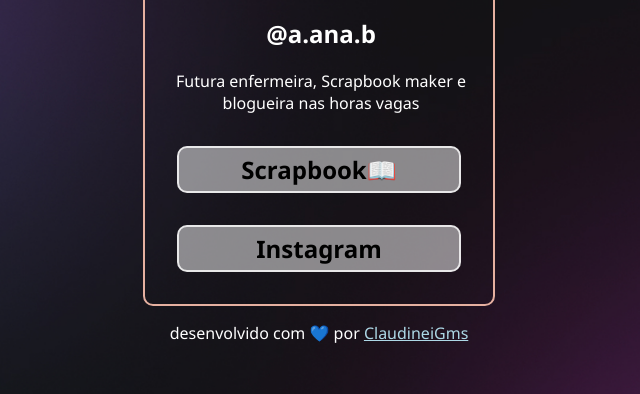
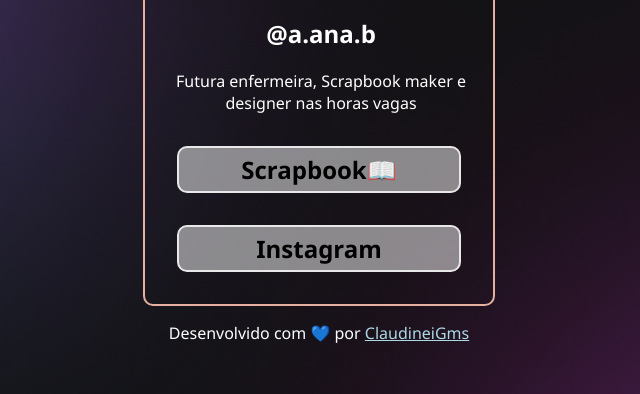
Before and after one commit to anacarolinebatista/mywebsite, a plain HTML site: page index.html in a window 1280 px wide. Shown: the part 181-575 px from the top of the page, 321-961 px from the left. Drawn offline with Linux system fonts and the light colour scheme.

Commit message:
Update message

```diff
--- a/index.html
+++ b/index.html
@@ -12,13 +12,13 @@
         <div class="head">
             <img class="ana" src="./assets/ana.jpg"></img>
             <a href="https://www.instagram.com/a.ana.b/"><h2>@a.ana.b</h2></a>
-            <p>Futura enfermeira, Scrapbook maker e blogueira nas horas vagas</p>
+            <p>Futura enfermeira, Scrapbook maker e designer nas horas vagas</p>
         </div>
         <div class="links">
             <a href="https://www.tiktok.com/@annaistb?is_from_webapp=1&sender_device=pc" target="_blank"><h2>Scrapbook📖</h2></a>
             <a href="https://www.instagram.com/a.ana.b/" target="_blank"><h2>Instagram</h2></a>
         </div>
     </div>
-    <p class="merchan">desenvolvido com 💙 por <a href="http://claudinei.dev" target="_blank">ClaudineiGms</a></p>
+    <p class="merchan">Desenvolvido com 💙 por <a href="http://claudinei.dev" target="_blank">ClaudineiGms</a></p>
 </body>
 </html>
```
